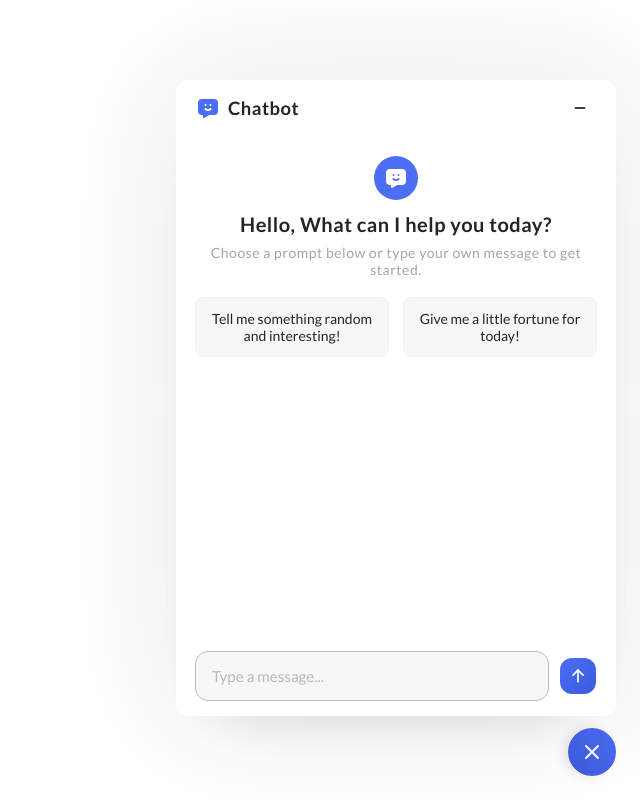
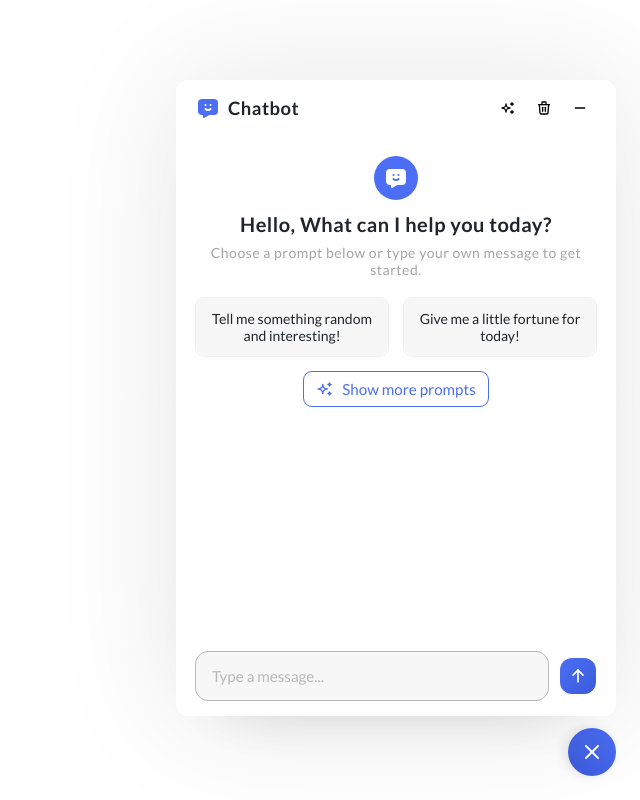
Before and after one commit to UJHung/chatbot-react, a React (Vite) app: page / in a window 1280 px wide. Both pictures are taken after a click on the button 1232 px from the left and 752 px from the top of the page. Shown: the whole page, without its empty margins (640-1280 px from the left). Built offline with nearby package versions, Linux system fonts and the light colour scheme.

Commit message:
feat(views): add prompt library component and default prompts for user interaction

```diff
--- a/src/App.jsx
+++ b/src/App.jsx
@@ -1,17 +1,22 @@
 import { useState } from "react";
-
 import {
   IconX,
   IconMessageChatbotFilled,
   IconMinus,
+  IconTrash,
+  IconSparkles,
 } from "@tabler/icons-react";
 import ChatForm from "./components/Chatform";
 import ChatMessage from "./components/ChatMessage";
+import PromptLibrary from "./components/PromptLibrary";
 import useChat from "./hook/useChat";
+import { defaultPrompts } from "./data/prompts";
 
 const App = () => {
-  const { isLoading, chatHistory, chatBodyRef, handleSendMessage } = useChat();
+  const { isLoading, chatHistory, chatBodyRef, handleSendMessage, clearChat } =
+    useChat();
   const [showChatbot, setShowChatbot] = useState(false);
+  const [showPromptLibrary, setShowPromptLibrary] = useState(false);
 
   return (
     <div className={`container ${showChatbot ? "show-chatbot" : ""}`}>
@@ -30,16 +35,34 @@ const App = () => {
             <IconMessageChatbotFilled />
             <h2 className="logo-text">Chatbot</h2>
           </div>
+          <div className="header-actions">
             <button
-            className="button-minimize"
+              className="button-action"
+              onClick={() => setShowPromptLibrary(true)}
+              title="Quick Prompts"
+            >
+              <IconSparkles size={16} />
+            </button>
+            <button
+              className="button-action"
+              onClick={clearChat}
+              title="Clear Chat"
+            >
+              <IconTrash size={16} />
+            </button>
+            <button
+              className="button-action"
+              title="Minimize"
               onClick={() => setShowChatbot((prev) => !prev)}
             >
               <IconMinus size={16} />
             </button>
           </div>
+        </div>
 
         {/* Chatbot body */}
         <div ref={chatBodyRef} className="chat-body">
+          {chatHistory.length === 0 ? (
             <div className="welcome-message">
               <div className="welcome-icon">
                 <IconMessageChatbotFilled size="24" />
@@ -49,30 +72,29 @@ const App = () => {
                 Choose a prompt below or type your own message to get started.
               </p>
               <div className="example-prompts">
+                {defaultPrompts.map((prompt, index) => (
                   <button
+                    key={index}
                     className="example-prompt"
-                onClick={() => {
-                  handleSendMessage(
-                    "Tell me something random and interesting!"
-                  );
-                }}
+                    onClick={() => handleSendMessage(prompt)}
                   >
-                Tell me something random and interesting!
+                    {prompt}
                   </button>
+                ))}
+              </div>
               <button
-                className="example-prompt"
-                onClick={() => {
-                  handleSendMessage("Give me a little fortune for today!");
-                }}
+                className="show-prompts-btn"
+                onClick={() => setShowPromptLibrary(true)}
               >
-                Give me a little fortune for today!
+                <IconSparkles size={18} />
+                Show more prompts
               </button>
             </div>
-          </div>
-
-          {chatHistory.map((msg, index) => (
+          ) : (
+            chatHistory.map((msg, index) => (
               <ChatMessage key={index} message={msg} />
-          ))}
+            ))
+          )}
         </div>
 
         {/* Chatbot footer */}
@@ -83,6 +105,14 @@ const App = () => {
             onSendMessage={handleSendMessage}
           />
         </div>
+
+        {/* Prompt Library Modal */}
+        {showPromptLibrary && (
+          <PromptLibrary
+            onSelectPrompt={handleSendMessage}
+            onClose={() => setShowPromptLibrary(false)}
+          />
+        )}
       </div>
     </div>
   );
--- /dev/null
+++ b/src/components/PromptLibrary.jsx
@@ -0,0 +1,50 @@
+import { useState } from "react";
+import { promptCategories } from "../data/prompts";
+import { IconX } from "@tabler/icons-react";
+
+const PromptLibrary = ({ onSelectPrompt, onClose }) => {
+  const [activeCategory, setActiveCategory] = useState(0);
+
+  return (
+    <div className="prompt-library">
+      <div className="prompt-header">
+        <h3>Quick Prompts</h3>
+        <button className="button-action" onClick={onClose}>
+          <IconX size={16} />
+        </button>
+      </div>
+
+      <div className="prompt-categories">
+        {promptCategories.map((cat, index) => (
+          <button
+            key={index}
+            className={`category-btn ${
+              activeCategory === index ? "active" : ""
+            }`}
+            onClick={() => setActiveCategory(index)}
+          >
+            <span className="category-icon">{cat.icon}</span>
+            {cat.category}
+          </button>
+        ))}
+      </div>
+
+      <div className="prompt-list">
+        {promptCategories[activeCategory].prompts.map((prompt, index) => (
+          <button
+            key={index}
+            className="prompt-item"
+            onClick={() => {
+              onSelectPrompt(prompt);
+              onClose();
+            }}
+          >
+            {prompt}
+          </button>
+        ))}
+      </div>
+    </div>
+  );
+};
+
+export default PromptLibrary;
--- /dev/null
+++ b/src/data/prompts.js
@@ -0,0 +1,34 @@
+export const promptCategories = [
+  {
+    category: "Ideas",
+    icon: "💡",
+    prompts: [
+      "Help me come up with a startup idea",
+      "Give me an interesting story beginning",
+      "Design a unique character for a fantasy novel",
+    ],
+  },
+  {
+    category: "Learning",
+    icon: "📚",
+    prompts: [
+      "Explain the basic concepts of quantum mechanics",
+      "Teach me how to use React Hooks",
+      "How to learn a new language?",
+    ],
+  },
+  {
+    category: "Life",
+    icon: "🌟",
+    prompts: [
+      "Give me a fortune for today",
+      "Recommend some healthy breakfasts",
+      "How to improve work efficiency?",
+    ],
+  },
+];
+
+export const defaultPrompts = [
+  "Tell me something random and interesting!",
+  "Give me a little fortune for today!",
+];
--- a/src/index.css
+++ b/src/index.css
@@ -109,17 +109,6 @@ body {
   color: #212529;
 }
 
-.chat-header .button-minimize {
-  padding: 8px;
-  border: none;
-  outline: none;
-  font-size: 0;
-  border-radius: 50%;
-  background: transparent;
-  transition: 0.2s ease;
-  cursor: pointer;
-}
-
 .chat-header button:hover {
   background-color: rgba(0, 0, 0, 0.05);
 }
@@ -196,7 +185,7 @@ body {
 
 .chat-body .message .message-content {
   padding: 8px 12px;
-  max-width: 75%;
+  max-width: 80%;
   border-radius: 12px;
   word-break: break-word;
   white-space: pre-line;
@@ -334,3 +323,140 @@ body {
     padding: 16px;
   }
 }
+
+.prompt-library {
+  position: absolute;
+  top: 0px;
+  left: 0;
+  right: 0;
+  height: 100%;
+  bottom: 80px;
+  background: white;
+  z-index: 10;
+  padding: 20px;
+  display: flex;
+  flex-direction: column;
+  animation: slideUp 0.2s ease;
+}
+
+@keyframes slideUp {
+  from {
+    transform: translateY(100%);
+  }
+  to {
+    transform: translateY(0);
+  }
+}
+
+.prompt-header {
+  display: flex;
+  justify-content: space-between;
+  align-items: center;
+}
+
+.prompt-header h3 {
+  margin: 0;
+  font-size: 1.1rem;
+  color: #1f2937;
+}
+
+.prompt-categories {
+  display: flex;
+  gap: 0.5rem;
+  overflow-x: auto;
+  padding: 1rem 0;
+}
+
+.category-btn {
+  display: flex;
+  align-items: center;
+  gap: 0.5rem;
+  padding: 4px 12px;
+  border: 1px solid #e5e7eb;
+  background: white;
+  border-radius: 16px;
+  cursor: pointer;
+  white-space: nowrap;
+  transition: all 0.2s;
+}
+
+.category-btn:hover {
+  background-color: #f3f4f6;
+}
+
+.category-btn.active {
+  background-color: #4c6ef5;
+  color: white;
+  border-color: #4c6ef5;
+}
+
+.category-icon {
+  font-size: 1.2rem;
+}
+
+.prompt-list {
+  flex: 1;
+  overflow-y: auto;
+  display: flex;
+  flex-direction: column;
+  gap: 0.75rem;
+}
+
+.prompt-item {
+  padding: 0.875rem 1rem;
+  background: #f9fafb;
+  border: 1px solid #e5e7eb;
+  border-radius: 8px;
+  text-align: left;
+  cursor: pointer;
+  font-size: 0.95rem;
+  color: #1f2937;
+}
+
+.prompt-item:hover {
+  border-color: #bdbdbd;
+}
+
+.show-prompts-btn {
+  display: flex;
+  align-items: center;
+  gap: 0.5rem;
+  margin-top: 1rem;
+  padding: 8px 12px;
+  margin-left: auto;
+  margin-right: auto;
+  outline: 1px solid #4c6ef5;
+  background: transparent;
+  color: #4c6ef5;
+  border: none;
+  border-radius: 8px;
+  cursor: pointer;
+  font-size: 0.95rem;
+}
+
+.show-prompts-btn:hover {
+  outline: 1px solid #3b5bdb;
+  color: #3b5bdb;
+}
+
+.header-actions {
+  display: flex;
+  gap: 0.25rem;
+}
+
+.button-action {
+  background: none;
+  border: none;
+  cursor: pointer;
+  padding: 0.5rem;
+  border-radius: 4px;
+  transition: background-color 0.2s;
+  display: flex;
+  align-items: center;
+  justify-content: center;
+  border-radius: 50%;
+}
+
+.button-action:hover {
+  background-color: rgba(0, 0, 0, 0.05);
+}
```
Lines whose indentation alone changed are shown as unchanged.
